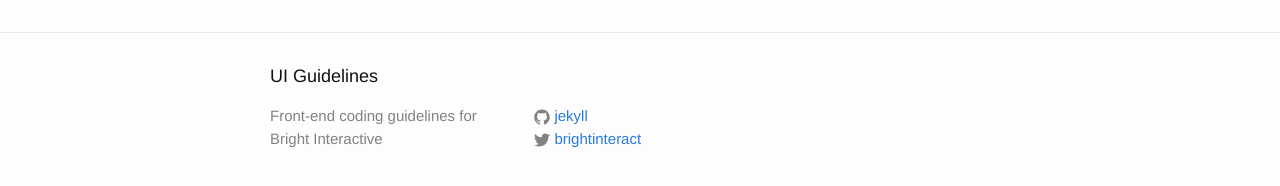
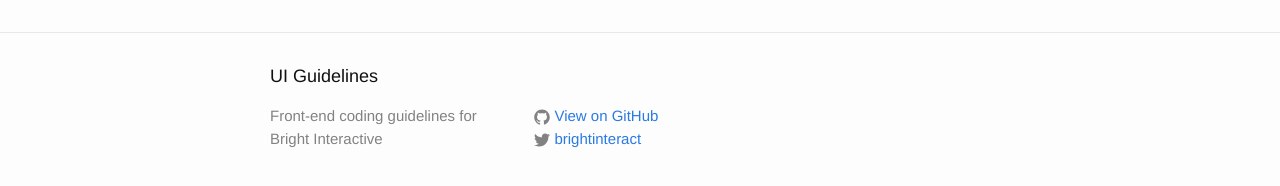
Before and after one commit to brightinteractive/ui-guidelines, a Jekyll site: the page built from index.html, in a window 1280 px wide. Shown: the part 264-450 px from the top of the page. Built offline with Jekyll 4.4.1, drawn with Linux system fonts in a browser that asks for light colours.

Commit message:
Add link to github repo

```diff
--- a/_includes/footer.html
+++ b/_includes/footer.html
@@ -9,13 +9,13 @@
                 <ul class="social-media-list">
                     {% if site.github_username %}
                     <li>
-                        <a href="https://github.com/{{ site.github_username }}">
+                        <a href="https://github.com/brightinteractive/ui-guidelines">
                             <span class="icon  icon--github">
                                 <svg viewBox="0 0 16 16">
                                     <path fill="#828282" d="M7.999,0.431c-4.285,0-7.76,3.474-7.76,7.761 c0,3.428,2.223,6.337,5.307,7.363c0.388,0.071,0.53-0.168,0.53-0.374c0-0.184-0.007-0.672-0.01-1.32 c-2.159,0.469-2.614-1.04-2.614-1.04c-0.353-0.896-0.862-1.135-0.862-1.135c-0.705-0.481,0.053-0.472,0.053-0.472 c0.779,0.055,1.189,0.8,1.189,0.8c0.692,1.186,1.816,0.843,2.258,0.645c0.071-0.502,0.271-0.843,0.493-1.037 C4.86,11.425,3.049,10.76,3.049,7.786c0-0.847,0.302-1.54,0.799-2.082C3.768,5.507,3.501,4.718,3.924,3.65 c0,0,0.652-0.209,2.134,0.796C6.677,4.273,7.34,4.187,8,4.184c0.659,0.003,1.323,0.089,1.943,0.261 c1.482-1.004,2.132-0.796,2.132-0.796c0.423,1.068,0.157,1.857,0.077,2.054c0.497,0.542,0.798,1.235,0.798,2.082 c0,2.981-1.814,3.637-3.543,3.829c0.279,0.24,0.527,0.713,0.527,1.437c0,1.037-0.01,1.874-0.01,2.129 c0,0.208,0.14,0.449,0.534,0.373c3.081-1.028,5.302-3.935,5.302-7.362C15.76,3.906,12.285,0.431,7.999,0.431z"/>
                                 </svg>
                             </span>
-                            <span class="username">{{ site.github_username }}</span>
+                            <span class="username">View on GitHub</span>
                         </a>
                     </li>
                     {% endif %} {% if site.twitter_username %}
```
